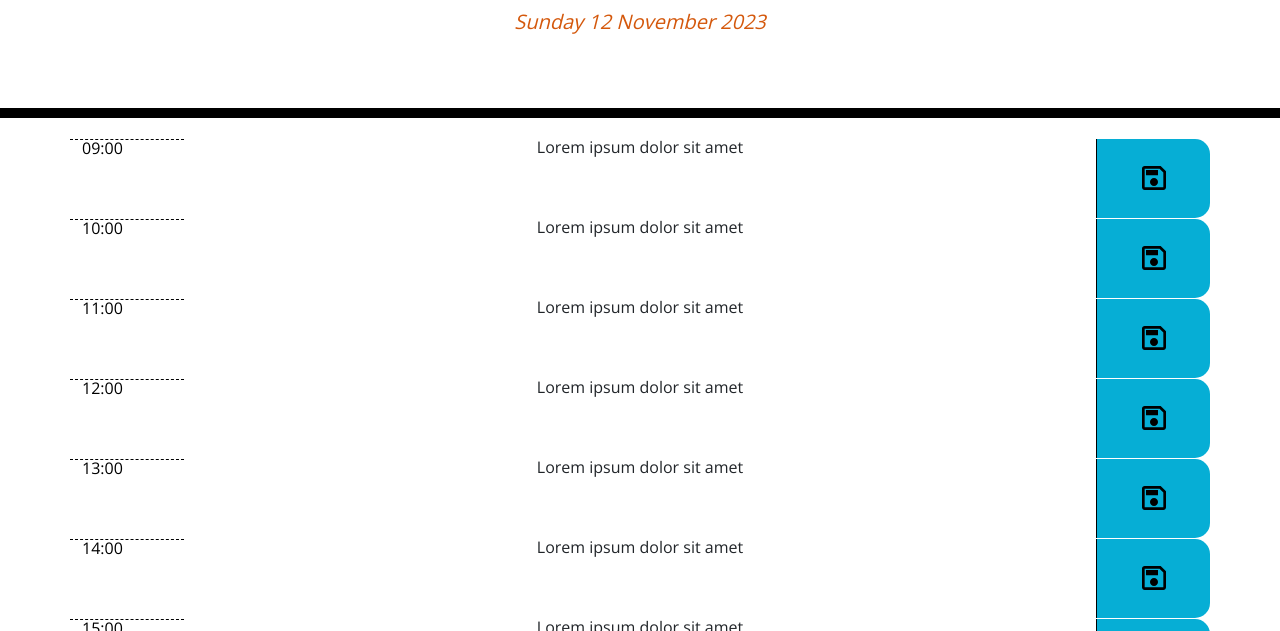
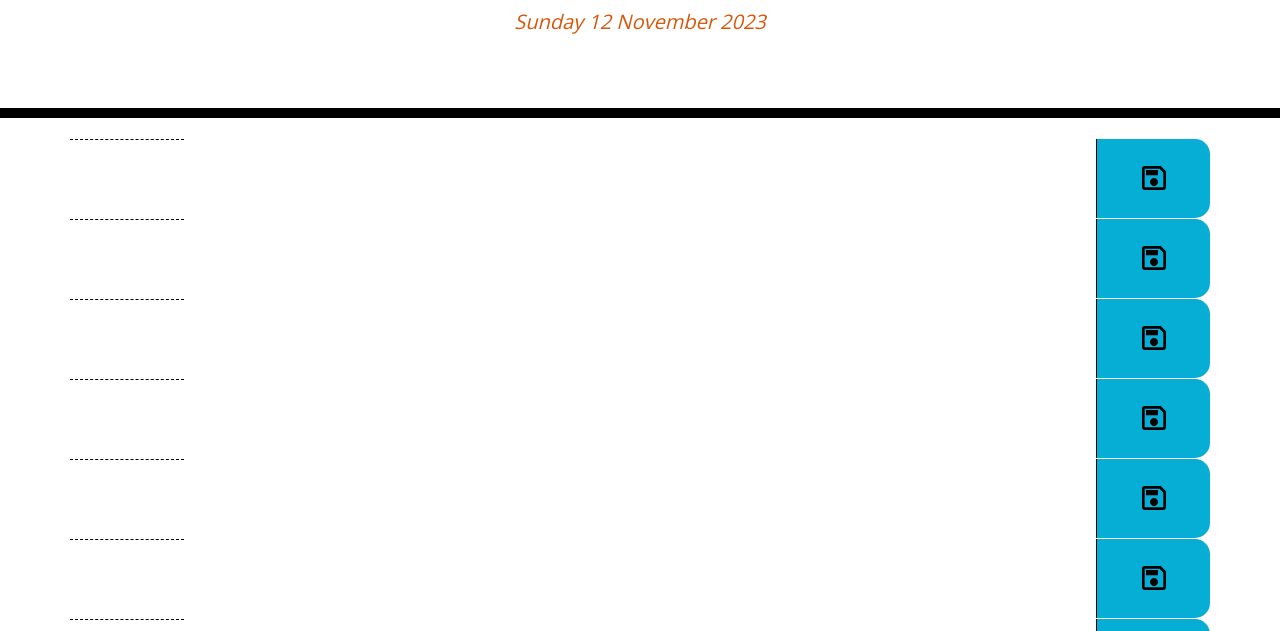
Before and after one commit to danwhitlock/day-scheduler, a plain HTML site: page index.html in a window 1280 px wide. Shown: the part 169-800 px from the top of the page. Drawn offline with nearby package versions, Linux system fonts and the light colour scheme.

Commit message:
create schedule dynamically

```diff
--- a/assets/script.js
+++ b/assets/script.js
@@ -1,5 +1,6 @@
 var currentDayElement = $('#currentDay');
 var todaysDate = dayjs().format('dddd DD MMMM YYYY');
+
 currentDayElement.text(todaysDate);
 
 var rowContainer = $('.container');
@@ -7,8 +8,33 @@ var rowContainer = $('.container');
 var currentHour = dayjs().format('HH');
 // console.log(currentHour);
 
-// dynamically create schedule rows
+// dynamically create a schedule row
+function buildRow() {
+    // create and append the row
+    var plannerRow = $('<div>');
+    plannerRow.addClass('row');
+    rowContainer.append(plannerRow);
 
-function buildSchedule() {
+    // create and append the hour box
+    var hourBox = $('<div>');
+    hourBox.addClass('hour');
+    plannerRow.append(hourBox);
 
-}
+    // create and append the appointment box
+    var apptBox = $('<div>');
+    apptBox.addClass('time-block');
+    plannerRow.append(apptBox);
+
+    // create and append the save button
+    var saveButton = $('<div>');
+    saveButton.addClass('saveBtn');
+    plannerRow.append(saveButton);
+};
+
+buildRow();
+
+
+// loop to create 9 rows
+for (let i = 0; i < 8; i++) {
+    buildRow();
+};
--- a/index.html
+++ b/index.html
@@ -28,7 +28,7 @@
 
     <div class="container">
       <!-- Time blocks go here -->
-      <div class="row">
+      <!-- <div class="row">
         <div class="nine hour">09:00</div>
         <div class="nine time-block">Lorem ipsum dolor sit amet</div>
         <div class="nine saveBtn"></div>
@@ -80,7 +80,7 @@
         <div class="five hour">17:00</div>
         <div class="five time-block">Lorem ipsum dolor sit amet</div>
         <div class="five saveBtn"></div>
-      </div>
+      </div> -->
     </div>
 
     <!-- jQuery -->
```
